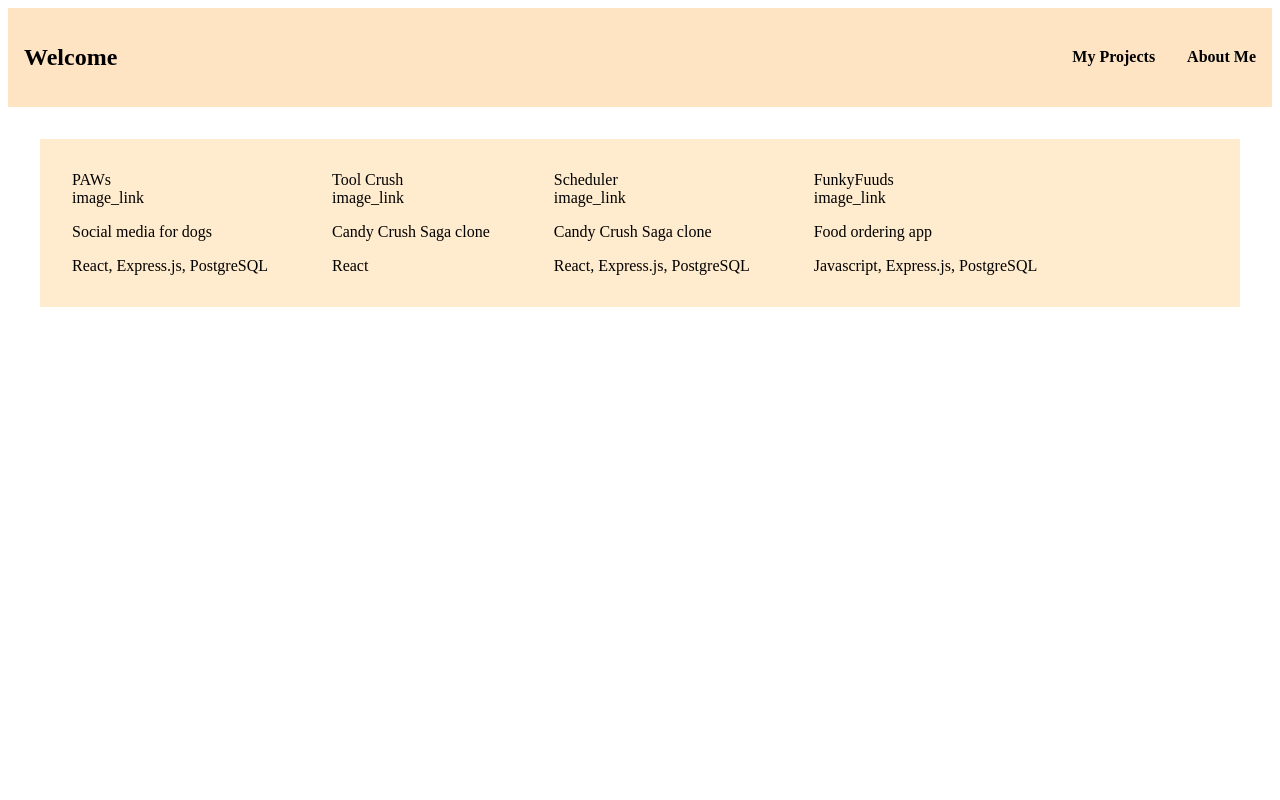
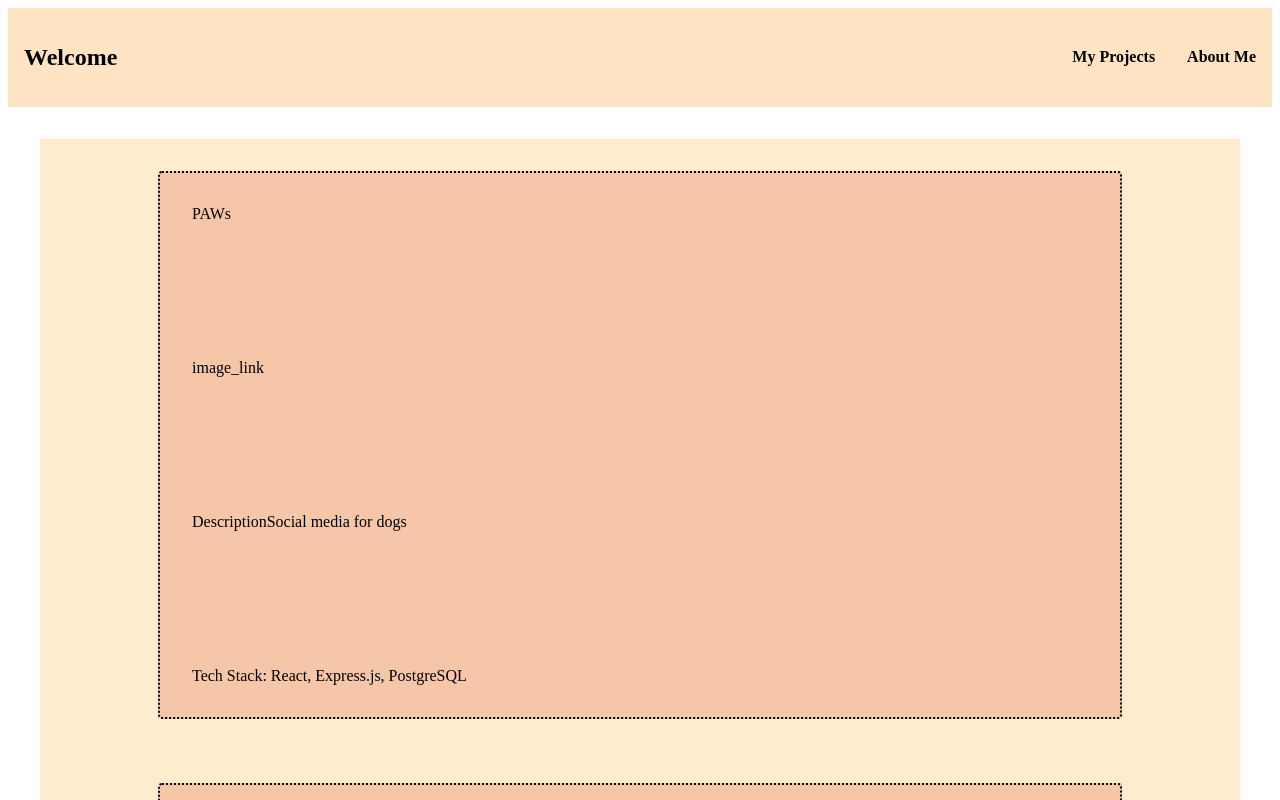
Before and after one commit to Markjust1/Portfolio-React-App, a React (Create React App) app: page / in a window 1280 px wide. Shown: the top 800 px of the page. Built offline with nearby package versions, Linux system fonts and the light colour scheme.

Commit message:
basic card styling

```diff
--- a/src/components/Navigation.css
+++ b/src/components/Navigation.css
@@ -4,6 +4,7 @@
   align-items: center;
   justify-content: space-between;
   background-color: bisque;
+  border: rgb(226, 162, 84) 3px;
 }
 
 .nav-items {
--- a/src/components/Project.css
+++ b/src/components/Project.css
@@ -1,4 +1,13 @@
 .project {
+  display: flex;
+  flex-direction: column;
+  justify-content: space-between;
+  padding: 2rem;
   margin: 2rem;
-
+  border: black dotted 2px;
+  width: 70vw;
+  height: 60vh;
+  border-radius: 3px;
+  background-color: rgba(233, 150, 122, 0.424);
+  border-radius: 4px;
 }
--- a/src/components/Project.jsx
+++ b/src/components/Project.jsx
@@ -7,8 +7,8 @@ function Project(props) {
     <div className="project">
       <div>{props.name}</div>
       <div>{props.image}</div>
-      <p>{props.description}</p>
-      <div>{props.tech}</div>
+      <div>Description{props.description}</div>
+      <div>Tech Stack: {props.tech}</div>
     </div>
   );
 }
--- a/src/components/ProjectList.css
+++ b/src/components/ProjectList.css
@@ -1,5 +1,8 @@
 .project-list {
   display: flex;
+  flex-wrap: wrap;
+  flex-direction: column;
   background-color: blanchedalmond;
-  margin: 2rem;
+  margin: 2em;
+  align-content: center;
 }
```
